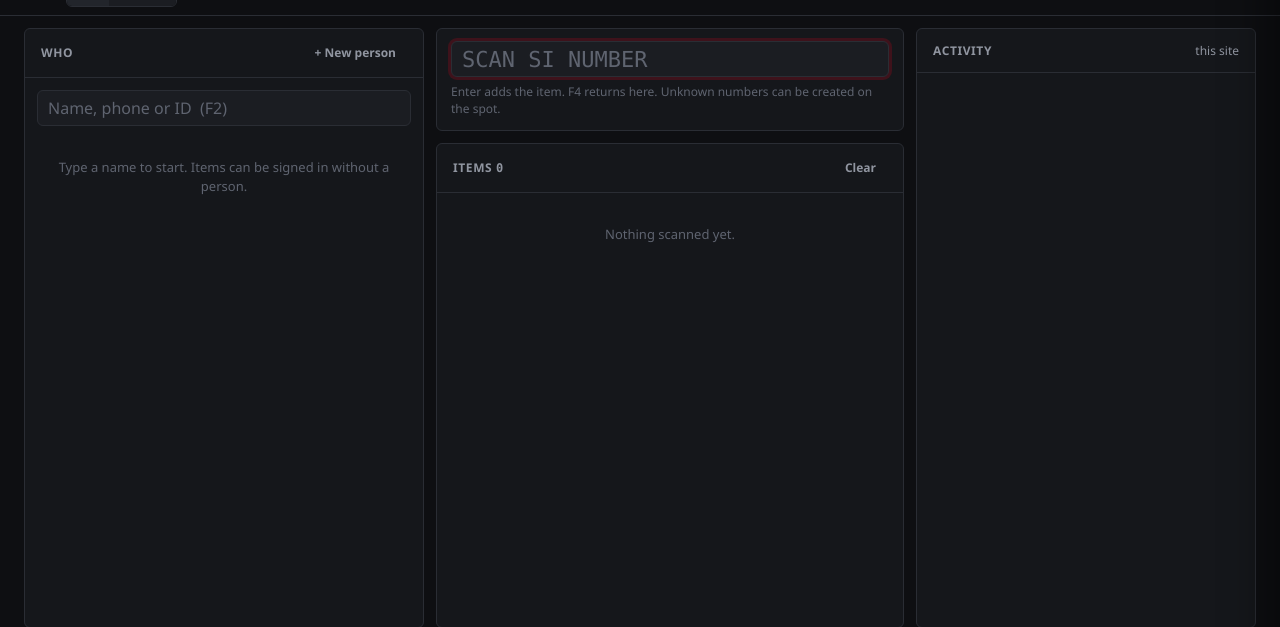
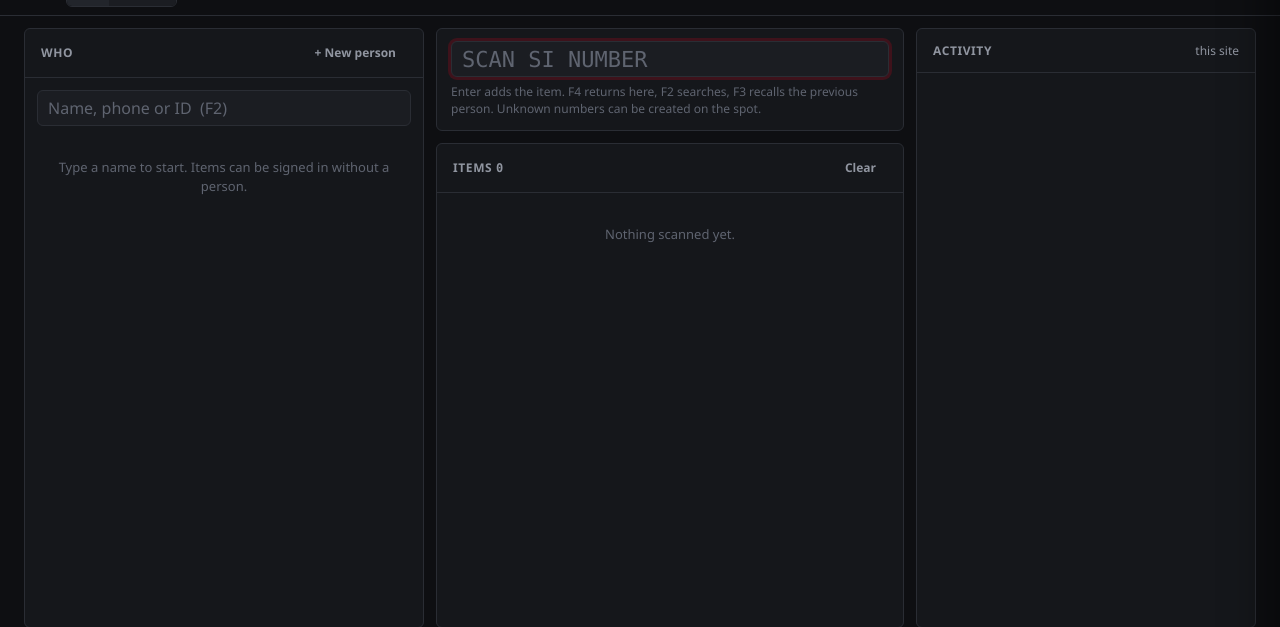
Before and after one commit to odd-one77/rdr, a Python web app: template app/templates/kiosk/kiosk.html in a window 1280 px wide. Shown: the part 87-714 px from the top of the page. Run offline with Jinja, Linux system fonts and the light colour scheme; the template is opened without the code that fills it, so the values that code supplies are empty.

Commit message:
Previous-person recall; sign in clears the person; v0.4.3
After a sign in or sign out the kiosk clears the person; a Previous
button (and F3) brings the last person straight back.

```diff
--- a/app/__init__.py
+++ b/app/__init__.py
@@ -1,2 +1,2 @@
 """RDR - Radio Distribution Room sign in / sign out application."""
-__version__ = "0.4.2"
+__version__ = "0.4.3"
--- a/app/static/js/kiosk.js
+++ b/app/static/js/kiosk.js
@@ -24,7 +24,7 @@
     created: 'Created', imported: 'Imported', assigned: 'Pre-assigned', unassigned: 'Unassigned',
   };
 
-  const state = { person: null, holdings: [], assignments: [], basket: [], scope: 'site', result: null, collector: null, pickingFor: false };
+  const state = { person: null, holdings: [], assignments: [], basket: [], scope: 'site', result: null, collector: null, pickingFor: false, lastPerson: null };
 
   // ---- api ---------------------------------------------------------------
   async function api(path, opts = {}) {
@@ -152,13 +152,25 @@
       } else if (!state.pickingFor) {
         state.collector = null;
       }
+      if (state.person && state.person.id !== id) state.lastPerson = { id: state.person.id, name: state.person.name };
       state.pickingFor = false;
       state.person = d.person; state.holdings = d.holdings; state.assignments = d.assignments; state.result = null;
       searchEl.value = '';
-      renderPerson(); renderBasket(); pushState(); focusScan();
+      renderPerson(); renderBasket(); pushState(); updatePrev(); focusScan();
     } catch (e) { toast('err', 'Could not load person', e.message); }
   }
-  function clearPerson() { state.person = null; state.holdings = []; state.assignments = []; state.collector = null; state.pickingFor = false; renderPerson(); renderBasket(); pushState(); }
+  function clearPerson() {
+    if (state.person) state.lastPerson = { id: state.person.id, name: state.person.name };
+    state.person = null; state.holdings = []; state.assignments = []; state.collector = null; state.pickingFor = false;
+    renderPerson(); renderBasket(); pushState(); updatePrev();
+  }
+  function updatePrev() {
+    const b = $('#btnPrev'), lp = state.lastPerson;
+    const show = lp && (!state.person || state.person.id !== lp.id);
+    b.classList.toggle('hidden', !show);
+    if (show) b.textContent = `← ${lp.name.split(' ')[0]}`;
+  }
+  $('#btnPrev').onclick = () => { if (state.lastPerson) selectPerson(state.lastPerson.id); };
 
   function renderPerson() {
     const panel = $('#personPanel');
@@ -341,8 +353,8 @@
       announce(d.results);
       setResult('in', d.results, state.person ? state.person.name : null);
       state.basket = [];
-      await refreshPerson();
-      renderPerson(); renderBasket(); pushState(); refreshSummary(); refreshFeed(); focusScan();
+      if (state.person) clearPerson(); else { renderBasket(); pushState(); }
+      refreshSummary(); refreshFeed(); focusScan();
     } catch (e) { toast('err', 'Sign in failed', e.message); }
   };
 
@@ -429,6 +441,7 @@
   document.addEventListener('keydown', e => {
     if (e.key === 'F2') { e.preventDefault(); searchEl.focus(); searchEl.select(); return; }
     if (e.key === 'F4') { e.preventDefault(); focusScan(); return; }
+    if (e.key === 'F3') { e.preventDefault(); if (state.lastPerson) selectPerson(state.lastPerson.id); return; }
     if (e.key === 'Escape') { if (isModalOpen()) closeModal(); return; }
     if (isModalOpen()) return;
     const t = e.target;
--- a/app/templates/kiosk/kiosk.html
+++ b/app/templates/kiosk/kiosk.html
@@ -19,7 +19,7 @@
 <div class="kiosk-main">
   <div class="col">
     <div class="panel fill">
-      <div class="panel-head"><h2>Who</h2><button class="btn sm ghost" id="btnNewPerson">+ New person</button></div>
+      <div class="panel-head"><h2>Who</h2><div class="row" style="gap:4px"><button class="btn sm ghost hidden" id="btnPrev" title="Bring back the last person (F3)"></button><button class="btn sm ghost" id="btnNewPerson">+ New person</button></div></div>
       <div class="panel-body" style="padding:12px 12px 0;overflow:visible">
         <div class="search-box">
           <input type="search" id="personSearch" placeholder="Name, phone or ID  (F2)" autocomplete="off">
@@ -38,7 +38,7 @@
         <div class="search-box scan-box">
           <input type="text" id="scanInput" placeholder="Scan SI number" autocomplete="off" autofocus>
         </div>
-        <div class="scan-hint">Enter adds the item. F4 returns here. Unknown numbers can be created on the spot.</div>
+        <div class="scan-hint">Enter adds the item. F4 returns here, F2 searches, F3 recalls the previous person. Unknown numbers can be created on the spot.</div>
       </div>
     </div>
     <div class="panel fill">
```
